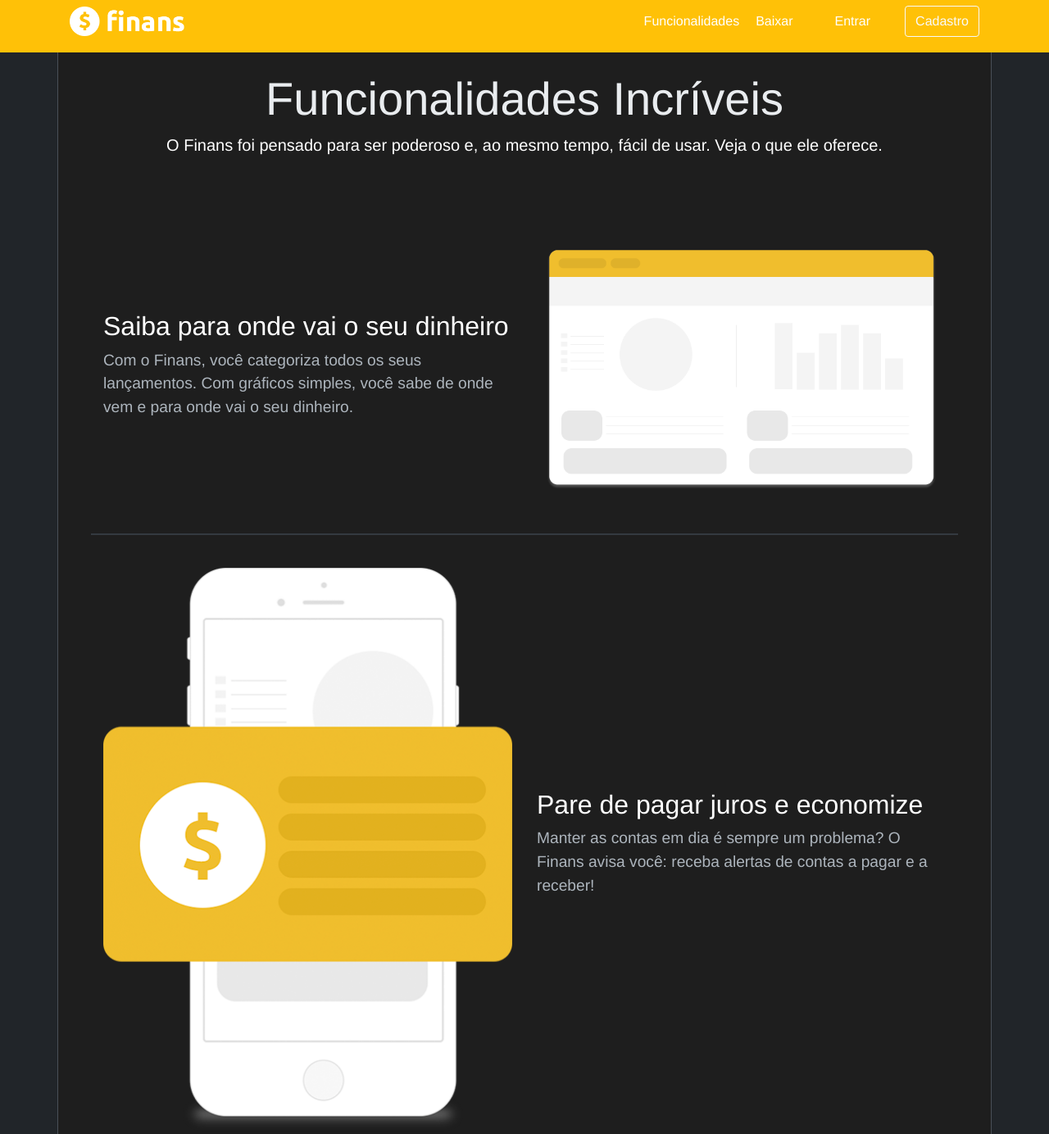
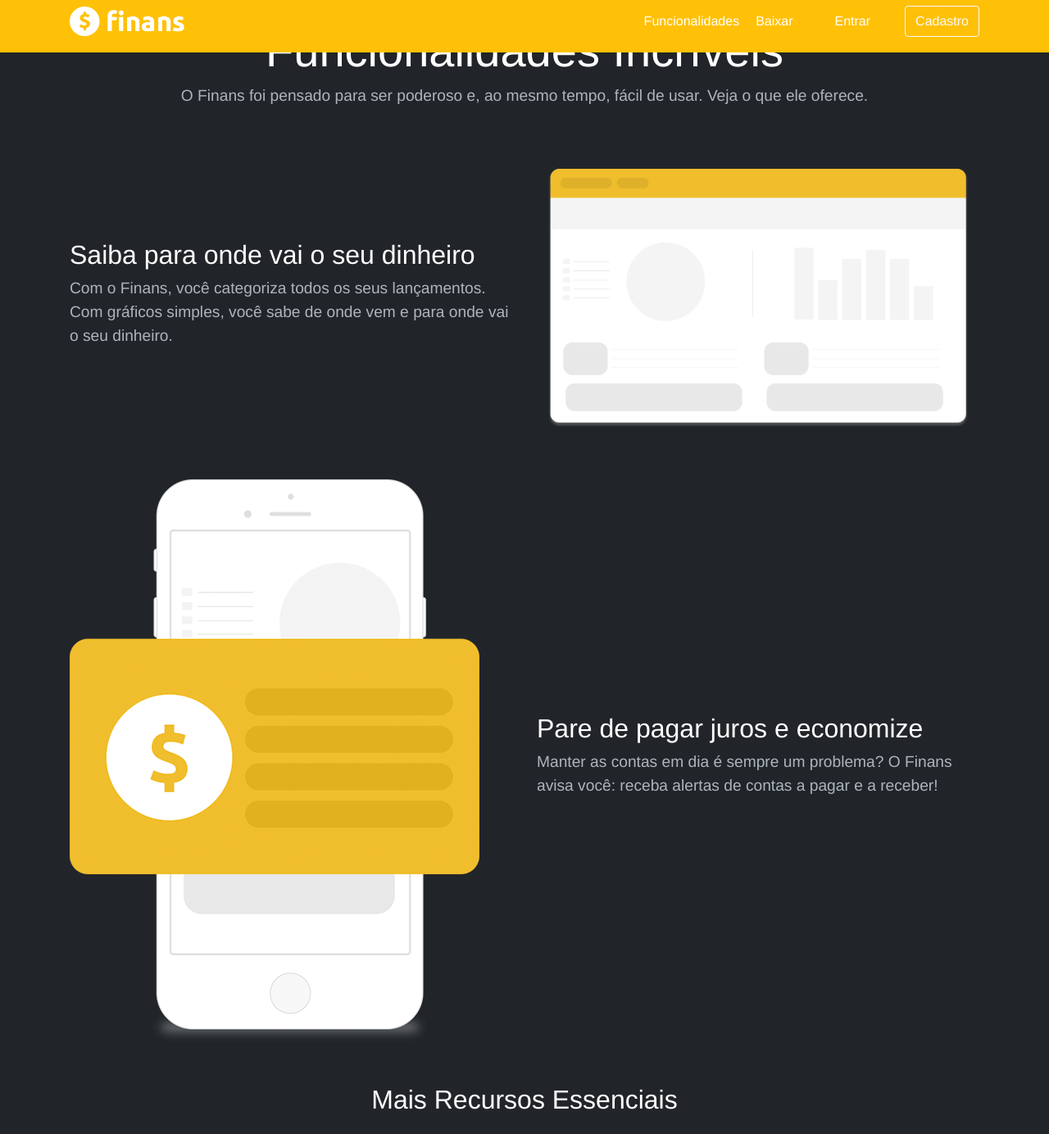
Before and after one commit to Domisnnet/Finans, a plain HTML site: page pages/funcionalidades.html in a window 1280 px wide. Shown: the part 12-1396 px from the top of the page at 82% size. Drawn offline with Linux system fonts and the light colour scheme.

Commit message:
refatorado

```diff
--- a/pages/funcionalidades.html
+++ b/pages/funcionalidades.html
@@ -13,16 +13,16 @@
 </head>
 <body data-base="../">
   <div id="header-placeholder"></div>
-  <main class="container py-5">
+  <main>
+    <section class="caixa">
+      <div class="container">
         <div class="row">
           <div class="col-12 text-center mb-5">
             <h1 class="display-4">Funcionalidades Incríveis</h1>
             <p class="lead">O Finans foi pensado para ser poderoso e, ao mesmo tempo, fácil de usar. Veja o que ele oferece.</p>
           </div>
         </div>
-    <section class="caixa">
-      <div class="container">
-        <div class="row align-items-center">
+        <div class="row align-items-center mb-5">
           <div class="col-md-6 d-flex">
             <div class="align-self-center">
               <h2>Saiba para onde vai o seu dinheiro</h2>
@@ -33,11 +33,7 @@
             <img src="../src/imagens/saiba.png" class="img-fluid">
           </div>
         </div>
-      </div>
-    </section>
-    <section class="caixa">
-      <div class="container">
-        <div class="row align-items-center">
+        <div class="row align-items-center mb-5">
           <div class="col-md-6">
             <img src="../src/imagens/juros.png" class="img-fluid">
           </div>
@@ -48,10 +44,6 @@
             </div>
           </div>
         </div>
-      </div>
-    </section>
-    <section class="caixa">
-        <div class="container">
         <div class="row text-center">
             <div class="col-12 mb-4">
                 <h2>Mais Recursos Essenciais</h2>
```
Also changed, not shown: pages/ajuda.html (+6 -1 lines), pages/cookies.html (+5 -1 lines). Lines whose indentation alone changed are shown as unchanged.
